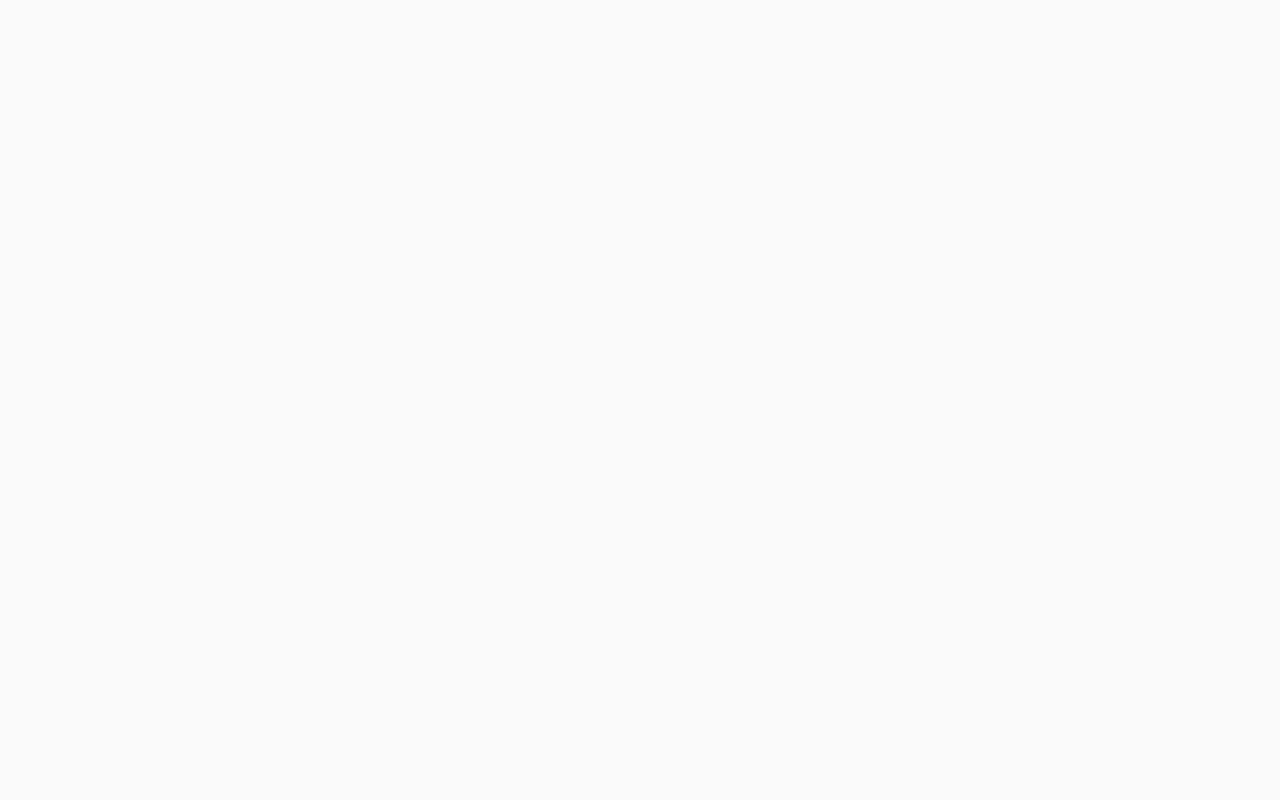
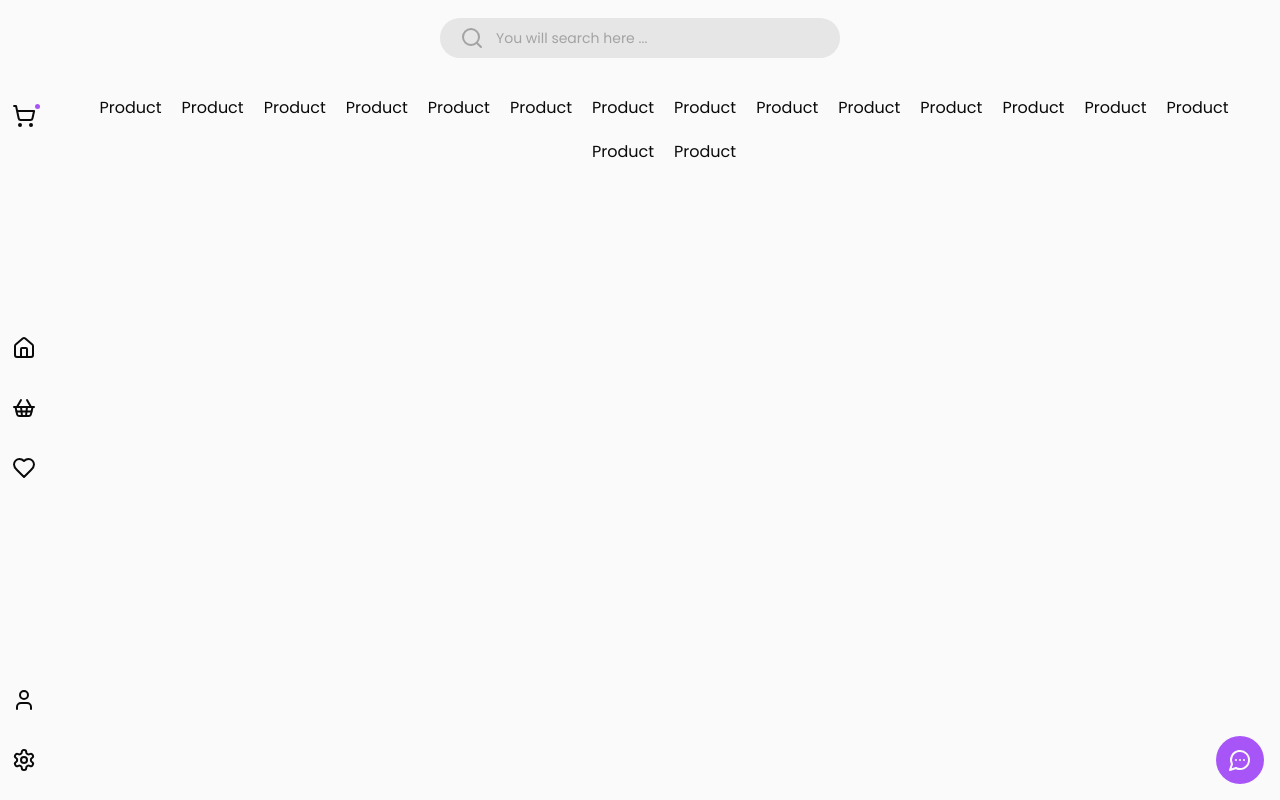
Before and after one commit to ClemilsonAzevedo/TheStore, a React (Vite) app in the folder web/: page /store in a window 1280 px wide. Before the commit this address had no page. Built offline with nearby package versions, Linux system fonts and the light colour scheme.

Commit message:
Feat: Create Route and page Store to list Products

```diff
--- a/web/index.html
+++ b/web/index.html
@@ -2,9 +2,10 @@
 <html lang="en">
 
 <head>
+  <meta charset="UTF-8" />
   <link rel="preconnect" href="https://fonts.googleapis.com" />
   <link rel="preconnect" href="https://fonts.gstatic.com" crossorigin />
-  <meta charset="UTF-8" />
+  <link rel="icon" type="image/x-icon" href="/logo.svg">
   <meta name="viewport" content="width=device-width, initial-scale=1.0" />
   <link
     href="https://fonts.googleapis.com/css2?family=Poppins:ital,wght@0,100;0,200;0,300;0,400;0,500;0,600;0,700;0,800;0,900;1,100;1,200;1,300;1,400;1,500;1,600;1,700;1,800;1,900&display=swap"
--- a/web/src/components/Aside/index.tsx
+++ b/web/src/components/Aside/index.tsx
@@ -37,13 +37,13 @@ export function Aside() {
 					</a>
 				</div>
 				<div className='bg-white rounded-full p-2 duration-300 hover:bg-neutral-400'>
-					<a href='/loved'>
-						<Heart />
+					<a href='/products'>
+						<ShoppingBasket />
 					</a>
 				</div>
 				<div className='bg-white rounded-full p-2 duration-300 hover:bg-neutral-400'>
-					<a href='/products'>
-						<ShoppingBasket />
+					<a href='/loved'>
+						<Heart />
 					</a>
 				</div>
 			</div>
@@ -54,10 +54,12 @@ export function Aside() {
 							<User />
 							<PopoverContent className='max-w-max ml-16 flex flex-col items-start gap-5 bg-neutral-50 p-5'>
 								<Link className='flex gap-2 hover:text-violet-500' to='/login'>
-									<CircleUserRound size={20} /> <span className='text-sm'>Login</span>
+									<CircleUserRound size={20} />{' '}
+									<span className='text-sm'>Login</span>
 								</Link>
 								<Link className='flex gap-2 hover:text-violet-500' to='/signup'>
-									<CircleUserRound size={20} /> <span className='text-sm'>Sign Up</span>
+									<CircleUserRound size={20} />{' '}
+									<span className='text-sm'>Sign Up</span>
 								</Link>
 							</PopoverContent>
 						</div>
--- /dev/null
+++ b/web/src/components/Product/index.tsx
@@ -0,0 +1,7 @@
+export function Product() {
+	return (
+		<div>
+			<h1>Product</h1>
+		</div>
+	)
+}
--- a/web/src/pages/login/index.tsx
+++ b/web/src/pages/login/index.tsx
@@ -21,7 +21,7 @@ export function Login() {
 						<input
 							type='email'
 							placeholder='Add your email for recive magic link...'
-							className='flex-1 outline-none placeholder:text-neutral-400 text-neutral-950'
+							className='flex-1 outline-none placeholder:text-neutral-400 text-neutral-950 bg-transparent'
 						/>
 					</div>
 					<Button
--- /dev/null
+++ b/web/src/pages/store/index.tsx
@@ -0,0 +1,32 @@
+import { Product } from "@/components/Product";
+import { Select } from "@/components/ui/select";
+
+export function Store(){
+
+  return (
+			<section className='flex flex-wrap gap-5 w-full justify-center items-start my-5'>
+				<div className='flex gap-5 items-center mx-5'>
+					<Select />
+					<Select />
+					<div className="flex flex-wrap gap-5 justify-center w-full">
+						<Product />
+						<Product />
+						<Product />
+						<Product />
+						<Product />
+						<Product />
+						<Product />
+						<Product />
+						<Product />
+						<Product />
+						<Product />
+						<Product />
+						<Product />
+						<Product />
+						<Product />
+						<Product />
+					</div>
+				</div>
+			</section>
+		)
+}
--- a/web/src/routes.tsx
+++ b/web/src/routes.tsx
@@ -5,6 +5,7 @@ import { LovedProducts } from './pages/loved-products'
 import SignUp from './pages/sign-up'
 import { Cart } from './pages/cart'
 import { Login } from './pages/login'
+import { Store } from './pages/store'
 
 export default function Routes() {
 	return (
@@ -34,10 +35,10 @@ export default function Routes() {
 				}
 			/>
 			<Route
-				path='/products'
+				path='/store'
 				element={
 					<LayoutDefault>
-						<Home />
+						<Store />
 					</LayoutDefault>
 				}
 			/>
```
Also changed, not shown: web/public/logo.svg (added).
